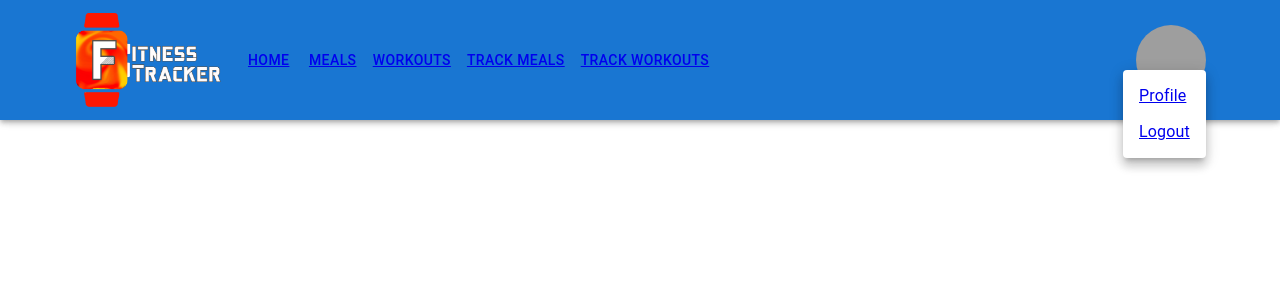
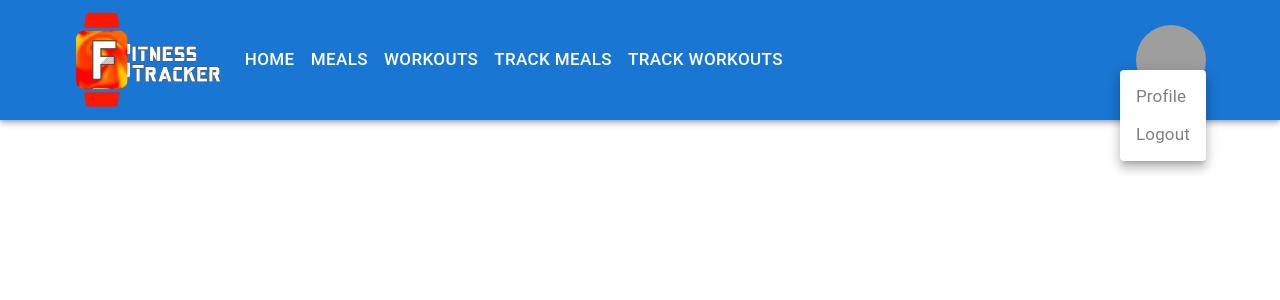
Before and after one commit to Cyndexz/fitness-tracker, a React (Create React App) app in the folder client/: page / in a window 1280 px wide. Both pictures are taken after a click on the button "Open settings". Shown: the top 300 px of the page. Built offline with nearby package versions, Linux system fonts and the light colour scheme; grey boxes are pictures that could not be loaded.

Commit message:
Add links and styling to Navbar.

```diff
--- a/client/src/components/Navbar/MenuItems.js
+++ b/client/src/components/Navbar/MenuItems.js
@@ -2,39 +2,32 @@ export const MenuItems = [
     {
         title: 'Home',
         url: '/',
-        cName: 'navLinks'
     },
     {
         title: 'Meals',
-        url: 'https://youtube.com',
-        cName: 'navLinks'
+        url: '/meals',
     },
     {
         title: 'Workouts',
-        url: '#',
-        cName: 'navLinks'
+        url: '/workouts',
     },
     {
         title: 'Track Meals',
-        url: '#',
-        cName: 'navLinks'
+        url: '/trackmeals',
     },
     {
         title: 'Track Workouts',
-        url: '#',
-        cName: 'navLinks'
+        url: '/trackworkouts',
     },
 ]
 
 export const Settings =[
     {
         title: 'Profile',
-        url: '#',
-        cName: 'navLinks'
+        url: '/profile:id',
     },
     {
         title: 'Logout',
-        url: '#',
-        cName: 'navLinks'
+        url: '/',
     },
 ]
--- a/client/src/components/Navbar/Navbar.js
+++ b/client/src/components/Navbar/Navbar.js
@@ -41,7 +41,7 @@ const ResponsiveAppBar = () => {
             <Menu id="menu-appbar" anchorEl={anchorElNav} anchorOrigin={{vertical: 'bottom',horizontal: 'left',}} keepMounted transformOrigin={{vertical: 'top',horizontal: 'left',}} open={Boolean(anchorElNav)} onClose={handleCloseNavMenu} sx={{display: { xs: 'block', md: 'none' },}}>
               {MenuItems.map((item, index) => (
                   <MenuItem key={index} onClick={handleCloseNavMenu}>
-                    <Typography textAlign="center"><a href={item.url}>{item.title}</a></Typography>
+                    <Typography textAlign="center"><a className={classes.navLinks} href={item.url}>{item.title}</a></Typography>
                   </MenuItem>
               ))}
             </Menu>
@@ -54,7 +54,7 @@ const ResponsiveAppBar = () => {
           <Box sx={{ flexGrow: 1, display: { xs: 'none', md: 'flex' } }}>
             {MenuItems.map((item, index) => (
               <Button key={index} onClick={handleCloseNavMenu} sx={{ my: 2, color: 'white', display: 'block' }}>
-                <a href={item.url}>{item.title}</a>
+                <a className={classes.navLinks} href={item.url}>{item.title}</a>
               </Button>
             ))}
           </Box>
@@ -70,7 +70,7 @@ const ResponsiveAppBar = () => {
             <Menu sx={{ mt: '45px' }} id="menu-appbar" anchorEl={anchorElUser} anchorOrigin={{ vertical: 'top', horizontal: 'right',}} keepMounted transformOrigin={{ vertical: 'top', horizontal: 'right',}} open={Boolean(anchorElUser)} onClose={handleCloseUserMenu}>
               {Settings.map((setting, index) => (
                 <MenuItem key={index} onClick={handleCloseUserMenu}>
-                  <Typography textAlign="center"><a href={setting.url}> {setting.title} </a></Typography>
+                  <Typography textAlign="center"><a className={classes.navLinksv2} href={setting.url}> {setting.title} </a></Typography>
                 </MenuItem>
               ))}
             </Menu>
--- a/client/src/components/Navbar/styles.js
+++ b/client/src/components/Navbar/styles.js
@@ -18,8 +18,15 @@ export default makeStyles((theme) => ({
         justifyContent: 'end',
     },
     navLinks: {
+        fontSize: '17px',
         color: 'white',
         textDecoration: 'none',
         padding: '.5rem 1 rem',
     },
+    navLinksv2: {
+        fontSize: '17px',
+        color: 'Grey',
+        textDecoration: 'none',
+        padding: '.5rem 1 rem',
+    },
 }))
```
